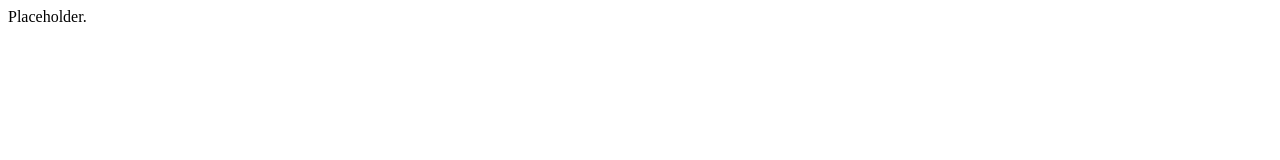
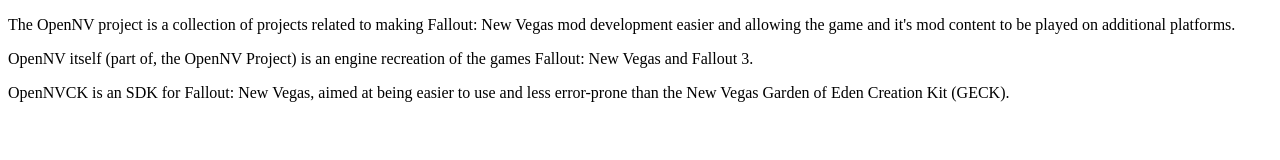
Before and after one commit to OpenNV/opennv.github.io, a plain HTML site: page index.html in a window 1280 px wide. Drawn offline with Linux system fonts and the light colour scheme.

Commit message:
Short introduction to the OpenNV Project.

```diff
--- a/index.html
+++ b/index.html
@@ -1,7 +1,9 @@
 <!doctype html>
 <html>
-<head><title>Placeholder</title></head>
+<head><title>The OpenNV Project</title></head>
 <body>
-Placeholder.
+<p>The OpenNV project is a collection of projects related to making Fallout: New Vegas mod development easier and allowing the game and it's mod content to be played on additional platforms.</p>
+<p>OpenNV itself (part of, the OpenNV Project) is an engine recreation of the games Fallout: New Vegas and Fallout 3.</p>
+<p>OpenNVCK is an SDK for Fallout: New Vegas, aimed at being easier to use and less error-prone than the New Vegas Garden of Eden Creation Kit (GECK).</p>
 </body>
 </html>
```
